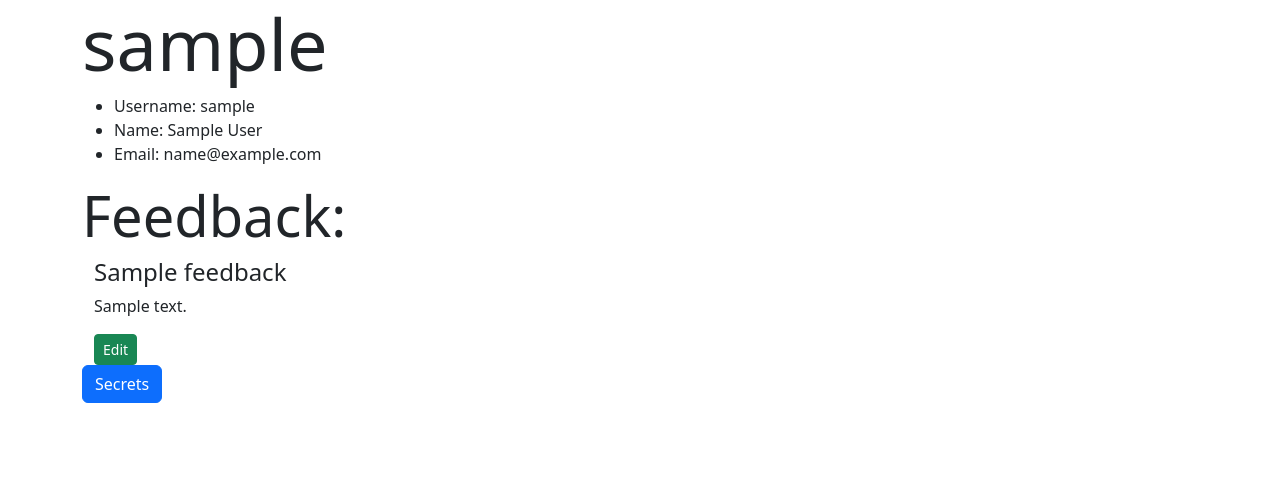
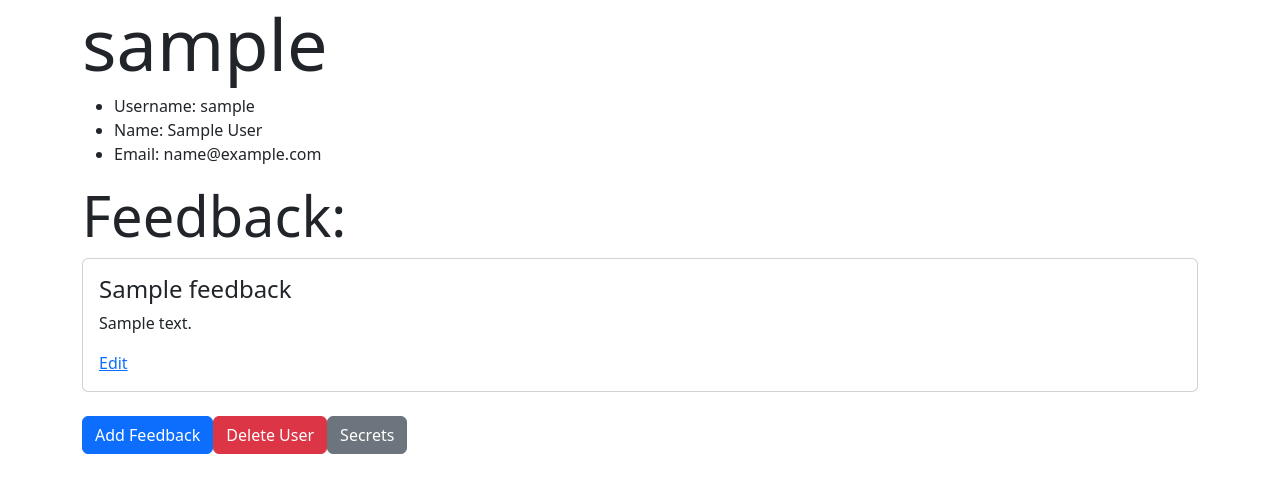
Before and after one commit to geenajackson/flask-feedback, a Flask app: a page that uses templates/show_user.html in a window 1280 px wide. Shown: the top 493 px of the page. Run offline with Flask 2, Linux system fonts and the light colour scheme; the visitor is signed in with stand-in values (Sample User, id 1); tables that the repository leaves empty hold one stand-in row (values such as "Sample post").

Commit message:
add styles to elements, including spacing and adding edit icon

```diff
--- a/templates/show_user.html
+++ b/templates/show_user.html
@@ -15,19 +15,31 @@
     <h3 class="display-4">Feedback:</h3>
     <div>
         {% for item in feedback %}
-        <div class="container">
-            <h4>{{item.title}}</h4>
-            <p>{{item.content}}</p>
-            {% if session["username"] == item.username %}
-            <a class="btn btn-success btn-sm" href="/feedback/{{item.id}}/update">Edit</a>
+        <div class="card">
+            <div class="card-body">
+                <h4 class="card-title">{{item.title}}</h4>
+                <p class="card-text">{{item.content}}</p>
+                {% if session["username"] == item.username %}
+                <a class="card-link" href="/feedback/{{item.id}}/update"><i
+                        class="fa-regular fa-pen-to-square"></i>Edit</a>
+            </div>
         </div>
         {% endif %}
         {% endfor %}
     </div>
+    <br>
+    <div class="d-flex flex-row">
+        {% if session["username"] == user.username %}
+        <form action="/users/{{user.username}}/feedback/add">
+            <button class="btn btn-primary">Add Feedback</button>
+        </form>
+        <form action="/users/{{user.username}}/delete" method="POST">
+            <button class="btn btn-danger">Delete User</button>
+        </form>
+        {% endif %}
+        <form action="/secret">
+            <button class="btn btn-secondary">Secrets</button>
+        </form>
+    </div>
 
-    <form action="/secret">
-        <button class="btn btn-primary">Secrets</button>
-    </form>
-</div>
-
-{% endblock %}
+    {% endblock %}
```
